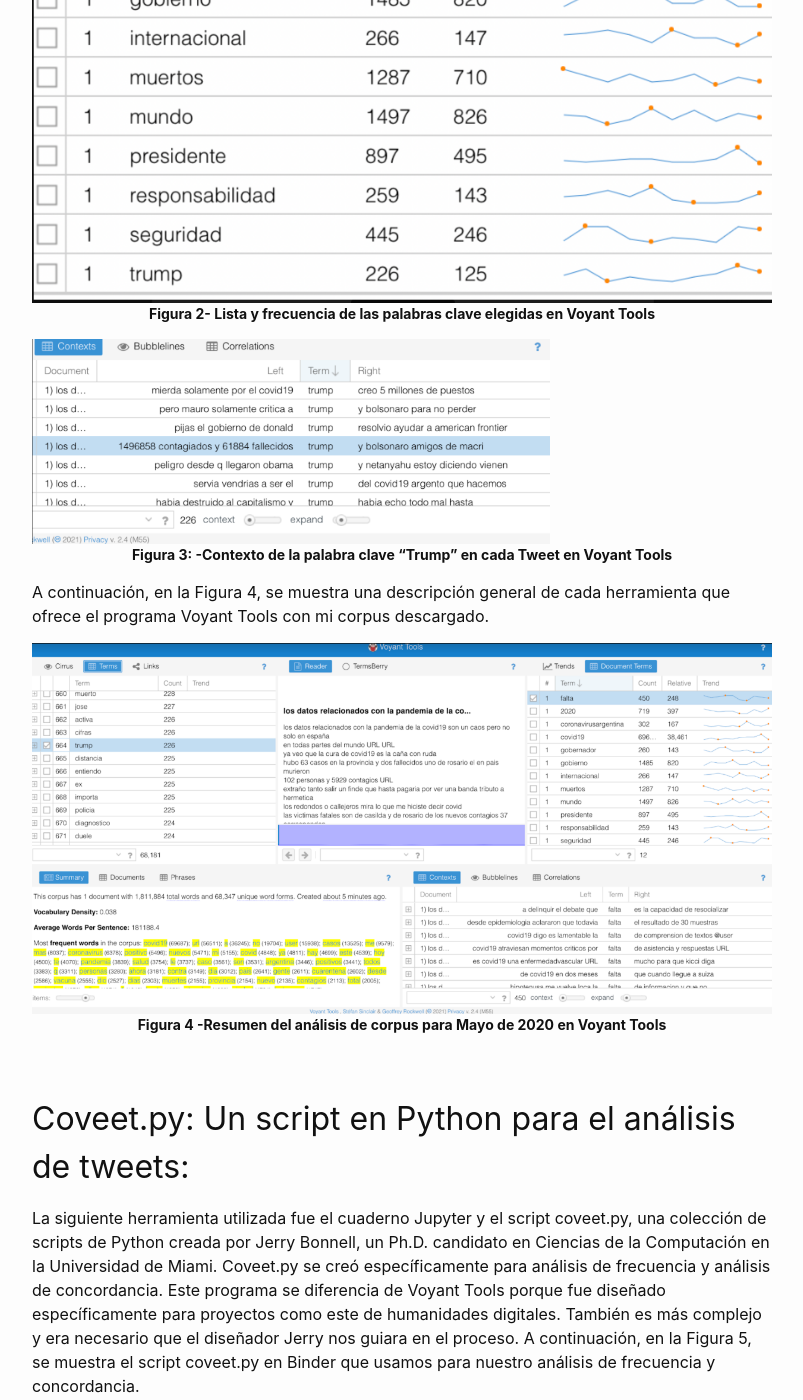
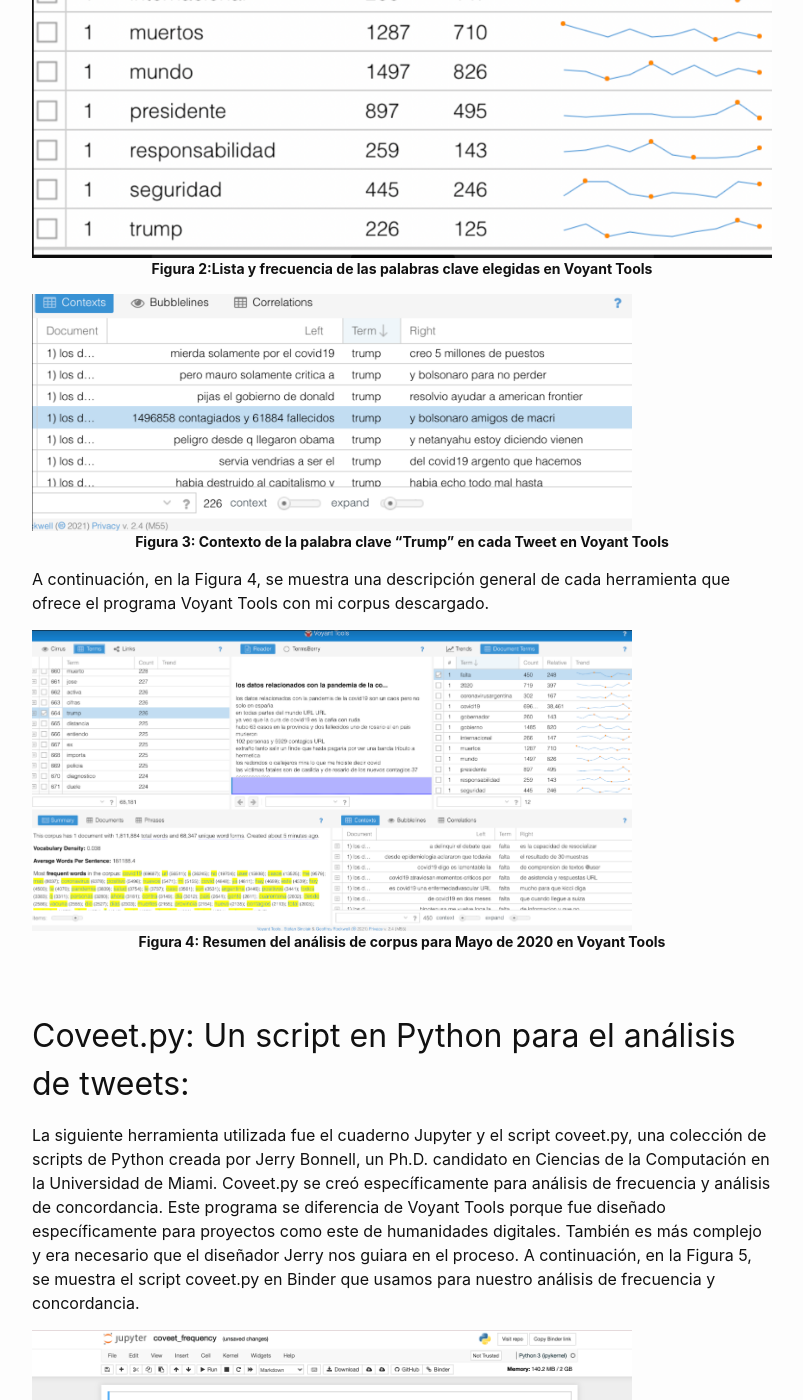
Before and after one commit to gmagnant00/gmagnant00.github.io, a Jekyll site: the page built from _posts/2021-12-8-ensayo4.md, in a window 1280 px wide and 1400 px high, scrolled down 2998 px. Shown: the whole window, without its empty margins (238-1041 px from the left). Built offline with Jekyll 4.4.1, drawn with Linux system fonts in a browser that asks for light colours; some of the changed text lies outside the part shown.

Commit message:
Update 2021-12-8-ensayo4.md

```diff
--- a/_posts/2021-12-8-ensayo4.md
+++ b/_posts/2021-12-8-ensayo4.md
@@ -37,9 +37,8 @@
 Una de las partes de Voyant Tools que resultó ser la más útil fue la página de resumen. La página de resumen examinó los archivos para mostrar las palabras utilizadas con más frecuencia. Se pueden seleccionar ciertas palabras de la página de resumen para ver todos los tweets mencionados. En la página de resumen, mi corpus en Voyant Tools contenía un total de 1,811,884 palabras y 68,347 formas de palabras diferentes, como se muestra a continuación en la Figura 1.
 
  <figure>
-  <img src="/assets/images/fig1.png" alt="Sumario" style="width:100%">
-  <figcaption align = "center">
-  <b>Figura 1- Resumen de corpus en Voyant Tools</b>
+  <img src="/assets/images/fig1.png" alt="sumario" width="600"/>
+  <figcaption align = "center"><b>Figura 1: Resumen de corpus en Voyant Tools</b>
   </figcaption>
 </figure>
 
@@ -47,17 +46,17 @@
 
 
 <figure>
-  <img src="/assets/images/fig2.png" alt="Sumario" style="width:100%">
+  <img src="/assets/images/fig2.png" alt="sumario" width="750"/>
   <figcaption align = "center">
-  <b>Figura 2- Lista y frecuencia de las palabras clave elegidas en Voyant Tools</b>
+  <b>Figura 2:Lista y frecuencia de las palabras clave elegidas en Voyant Tools</b>
   </figcaption>
 </figure>
 
 
 <figure>
-  <img src="/assets/images/fig3.png" alt="Sumario" style="width:70%">
+  <img src="/assets/images/fig3.png" alt="sumario" width="600"/>
   <figcaption align = "center">
-  <b>Figura 3: -Contexto de la palabra clave “Trump” en cada Tweet en Voyant Tools</b>
+  <b>Figura 3: Contexto de la palabra clave “Trump” en cada Tweet en Voyant Tools</b>
   </figcaption>
 </figure>
 
@@ -65,9 +64,9 @@
 A continuación, en la Figura 4, se muestra una descripción general de cada herramienta que ofrece el programa Voyant Tools con mi corpus descargado.
 
 <figure>
-  <img src="/assets/images/fig4.png" alt="Sumario" style="width:100%">
+  <img src="/assets/images/fig4.png" alt="sumario" width="600"/>
   <figcaption align = "center">
-  <b>Figura 4 -Resumen del análisis de corpus para Mayo de 2020 en Voyant Tools</b>
+  <b>Figura 4: Resumen del análisis de corpus para Mayo de 2020 en Voyant Tools</b>
   </figcaption>
 </figure>
 
@@ -79,9 +78,9 @@
 
 
 <figure>
-  <img src="/assets/images/fig5.png" alt="Sumario" style="width:100%">
+  <img src="/assets/images/fig5.png" alt="sumario" width="600"/>
   <figcaption align = "center">
-  <b>Figura 5 - El script coveet.py de análisis de frecuencias en Binder</b>
+  <b>Figura 5: El script coveet.py de análisis de frecuencias en Binder</b>
   </figcaption>
 </figure>
 
@@ -90,9 +89,9 @@
 
 
 <figure>
-  <img src="/assets/images/fig6.png" alt="Sumario" style="width:100%">
+  <img src="/assets/images/fig6.png" alt="sumario" width="600"/>
   <figcaption align = "center">
-  <b>Figura 6 -CSV del total de tweets en Coveet.py</b>
+  <b>Figura 6: CSV del total de tweets en Coveet.py</b>
   </figcaption>
 </figure>
 
```
